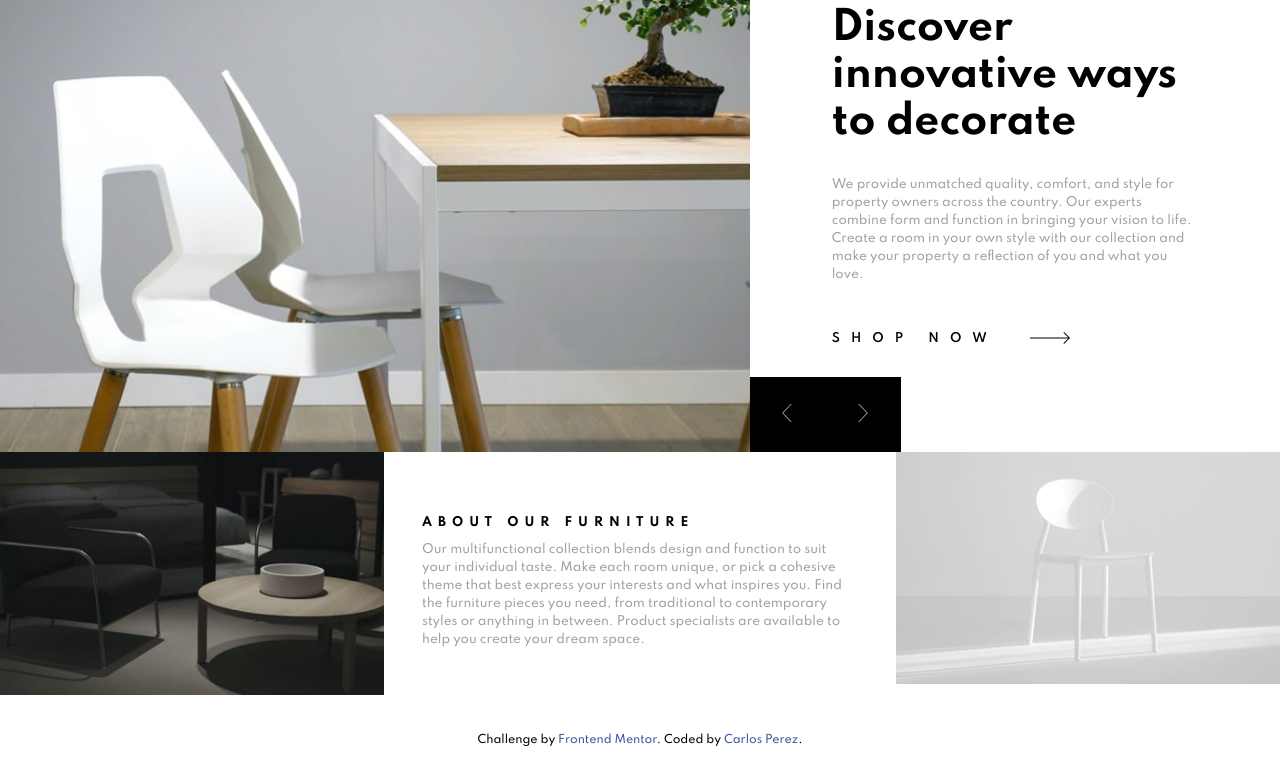
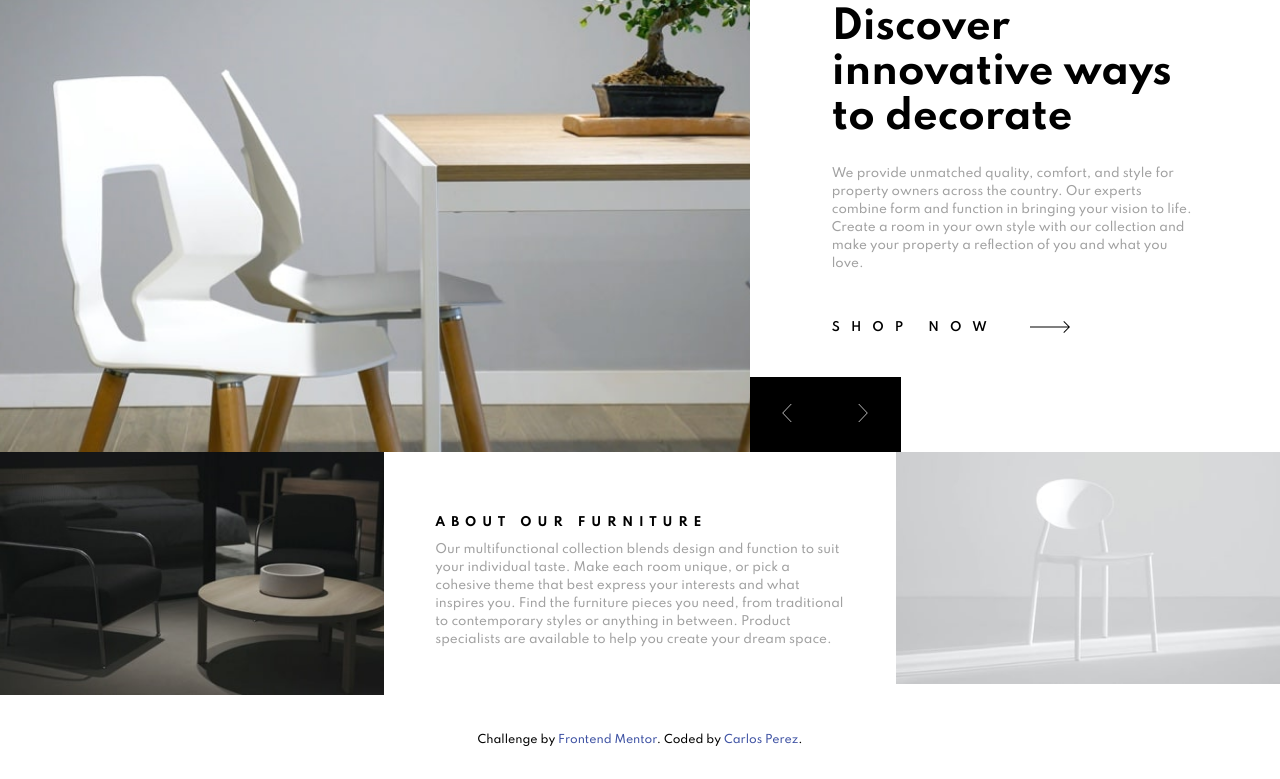
Before and after one commit to Carlos-A-P/room-homepage, a plain HTML site: page index.html in a window 1280 px wide. Shown: the part 85-864 px from the top of the page. Drawn offline with Linux system fonts and the light colour scheme.

Commit message:
Update style.css

```diff
--- a/css/style.css
+++ b/css/style.css
@@ -307,13 +307,16 @@ footer {
 	color: hsl(228, 45%, 44%);
 }
 
-@media (max-width: 1259px) {
+@media (min-width: 1000px) {
+}
+
+@media (max-width: 999px) {
 	.desktop-header-wrap {
 		display: none !important;
 	}
 }
 
-@media (min-width: 1260px) {
+@media (min-width: 1000px) {
 	.main-wrapper {
 		display: grid;
 		/* height: 100vh; */
@@ -456,9 +459,14 @@ footer {
 	}
 }
 
-@media (min-width: 1260px) and (max-width: 1436px) {
+@media (min-width: 1000px) and (max-width: 1436px) {
 	.main-wrapper {
 		grid-template-columns: 30vw 5fr 2fr 30vw;
+	}
+
+	h1 {
+		font-size: 3vw;
+		margin-bottom: 2vw;
 	}
 
 	.desktop-header-wrap {
@@ -471,6 +479,12 @@ footer {
 	}
 
 	.about {
-		padding: 5vw 38px 0;
+		padding: 5vw 10% 0;
 	}
 }
+
+@media (min-width: 1000px) and (max-width: 1110px) {
+	.about {
+		padding: 3vw 10% 0;
+	}
+}
```
